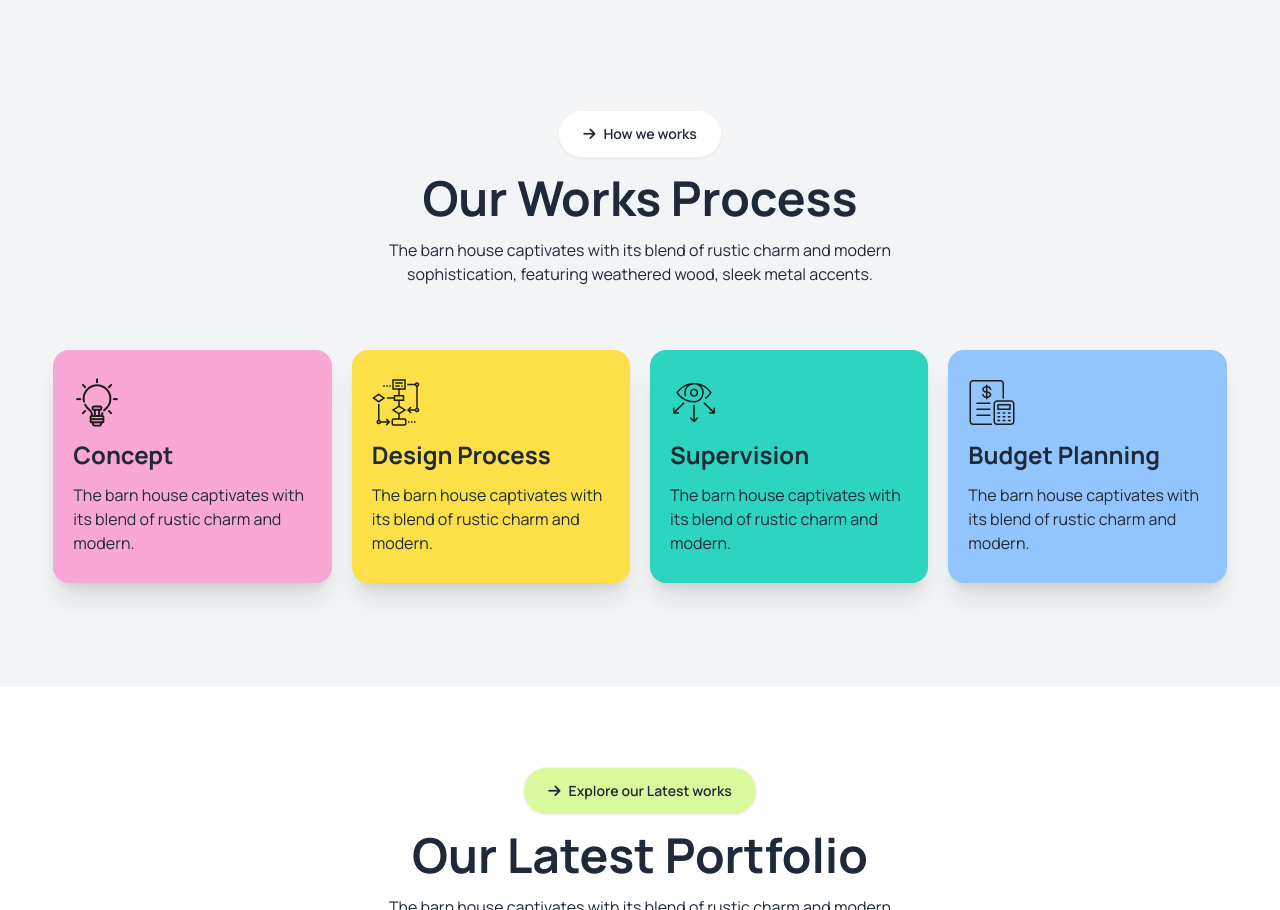
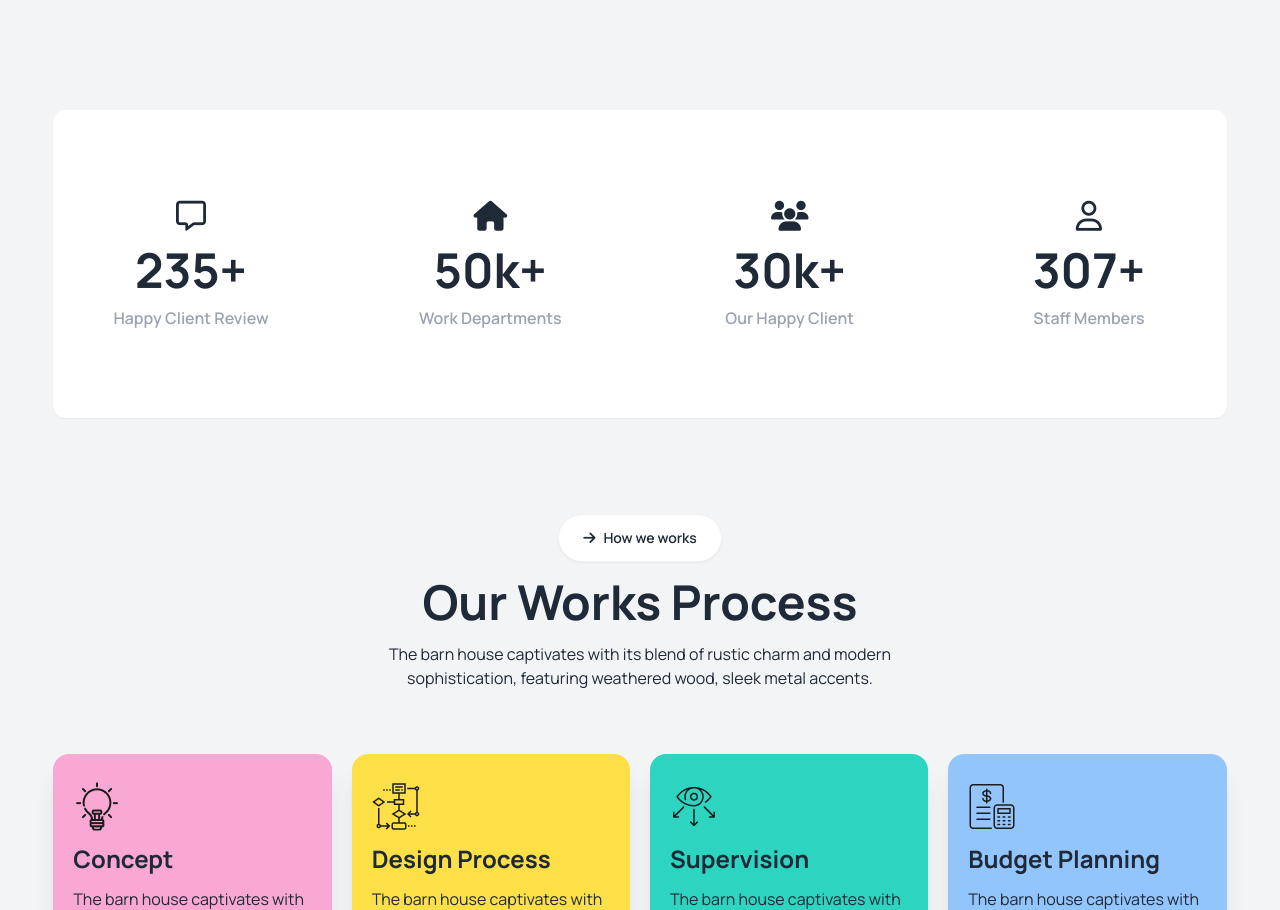
Before and after one commit to swarna38/assignment-3, a plain HTML site: page index.html in a window 1280 px wide. Shown: the part 1546-2456 px from the top of the page. Drawn offline with nearby package versions, Linux system fonts and the light colour scheme.

Commit message:
client done

```diff
--- a/index.html
+++ b/index.html
@@ -108,6 +108,29 @@
                 <img src="./assets/Rectangle.png" alt="">
              </div>
          </div>
+         <!-- =====client section start===== -->
+          <div class=" bg-white rounded-xl shadow-sm grid grid-cols-1 lg:grid-cols-4 py-5 lg:py-16 gap-6 mb-12 lg:mb-24">
+            <div class="p-6 space-y-3 text-center">
+                <i class="fa-regular fa-message text-3xl"></i>
+                <h1 class="lg:text-5xl text-3xl font-bold">235+</h1>
+                <p class="text-gray-400 font-semibold">Happy Client Review</p>
+            </div>
+            <div class="p-6 space-y-3 text-center">
+                <i class="fa-solid fa-house text-3xl"></i>
+                <h1 class="lg:text-5xl text-3xl font-bold">50k+</h1>
+                <p class="text-gray-400 font-semibold">Work Departments</p>
+            </div>
+            <div class="p-6 space-y-3 text-center">
+                <i class="fa-solid fa-users text-3xl"></i>
+                <h1 class="lg:text-5xl text-3xl font-bold">30k+</h1>
+                <p class="text-gray-400 font-semibold">Our Happy Client</p>
+            </div>
+            <div class="p-6 space-y-3 text-center">
+                <i class="fa-regular fa-user text-3xl"></i>
+                <h1 class="lg:text-5xl text-3xl font-bold">307+</h1>
+                <p class="text-gray-400 font-semibold">Staff Members</p>
+            </div>
+          </div>
          <!-- =====process section start===== -->
           <div class="px-8 lg:px-0 lg:pb-16 pb-8">
             <!-- -----works header--- -->
```
